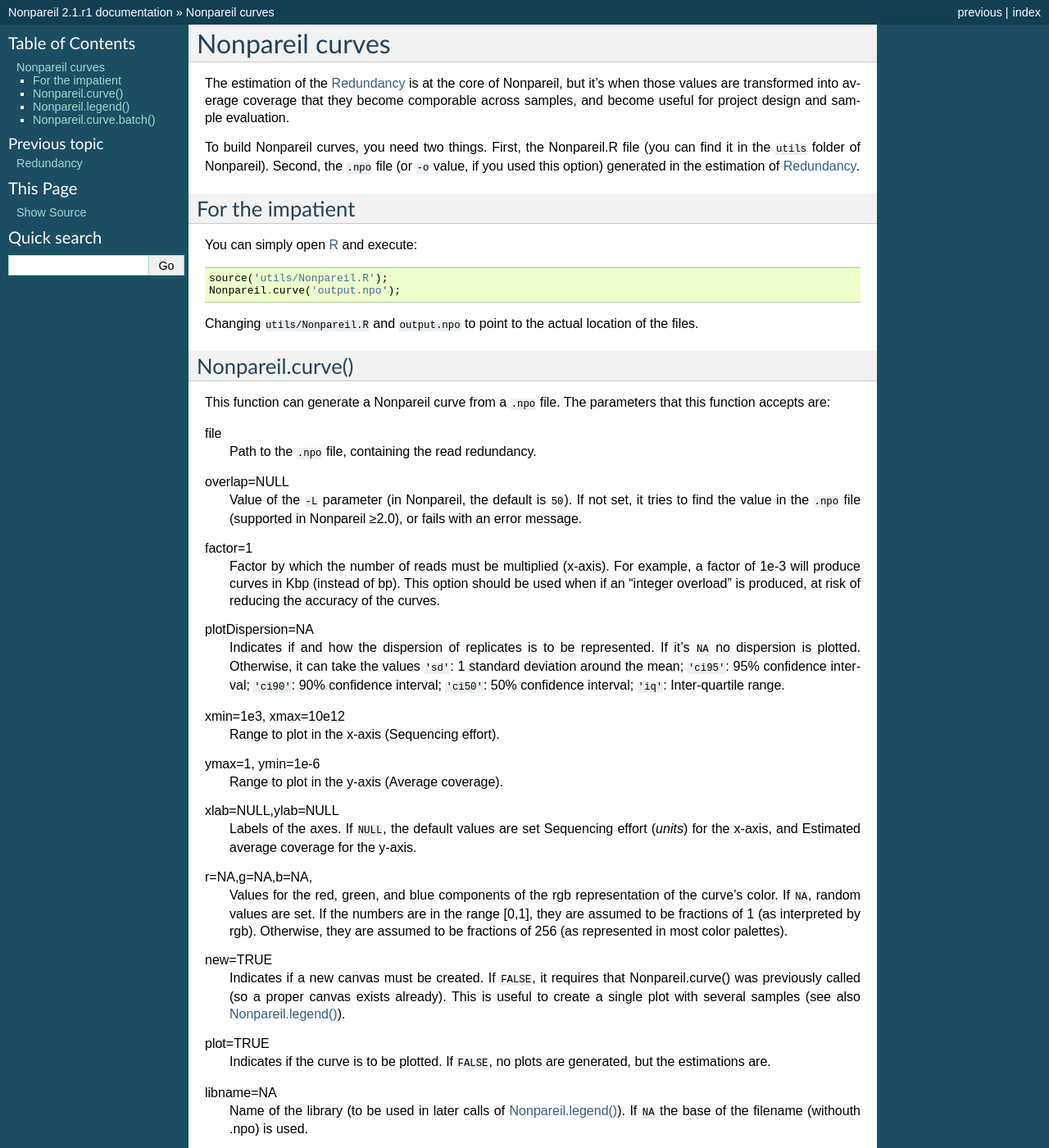
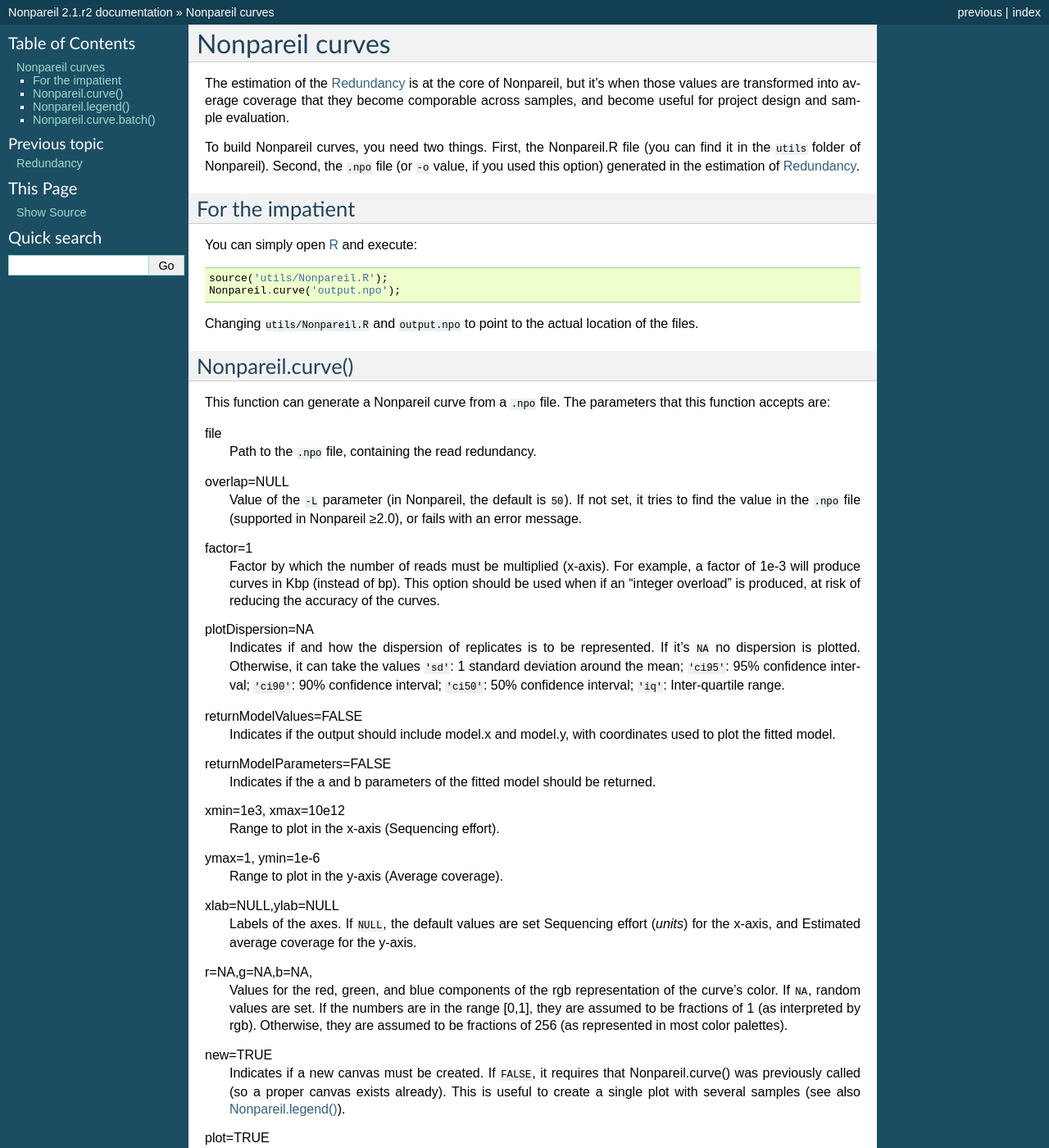
Before and after one commit to lmrodriguezr/nonpareil, a Sphinx documentation site: the page built from docs/curves.rst, in a window 1280 px wide and 1400 px high. Shown: the whole window at 82% size. Built offline with Sphinx 7.4.7, drawn with Linux system fonts in a browser that asks for light colours; some of the changed text lies outside the part shown.

Commit message:
Path bug fix and new returnModel* in Nonpareil.R
A bug was causing unexpected temporal files to be created, and
unexpected errors for some input paths. Also, returnModelParameters and
returnModelValues were added to Nonpareil.R

```diff
--- a/docs/conf.py
+++ b/docs/conf.py
@@ -50,7 +50,7 @@ copyright = u'2013, Luis M Rodriguez-R'
 # The short X.Y version.
 version = '2.1'
 # The full version, including alpha/beta/rc tags.
-release = '2.1.r1'
+release = '2.1.r2'
 
 # The language for content autogenerated by Sphinx. Refer to documentation
 # for a list of supported languages.
--- a/docs/curves.rst
+++ b/docs/curves.rst
@@ -41,6 +41,12 @@ plotDispersion=NA
    Otherwise, it can take the values ``'sd'``: 1 standard deviation around the mean; ``'ci95'``: 95% confidence
    interval; ``'ci90'``: 90% confidence interval; ``'ci50'``: 50% confidence interval; ``'iq'``: Inter-quartile
    range.
+
+returnModelValues=FALSE
+   Indicates if the output should include model.x and model.y, with coordinates used to plot the fitted model.
+
+returnModelParameters=FALSE
+   Indicates if the a and b parameters of the fitted model should be returned.
 
 xmin=1e3, xmax=10e12
    Range to plot in the x-axis (Sequencing effort).
```
Also changed, not shown: 17 other files.
